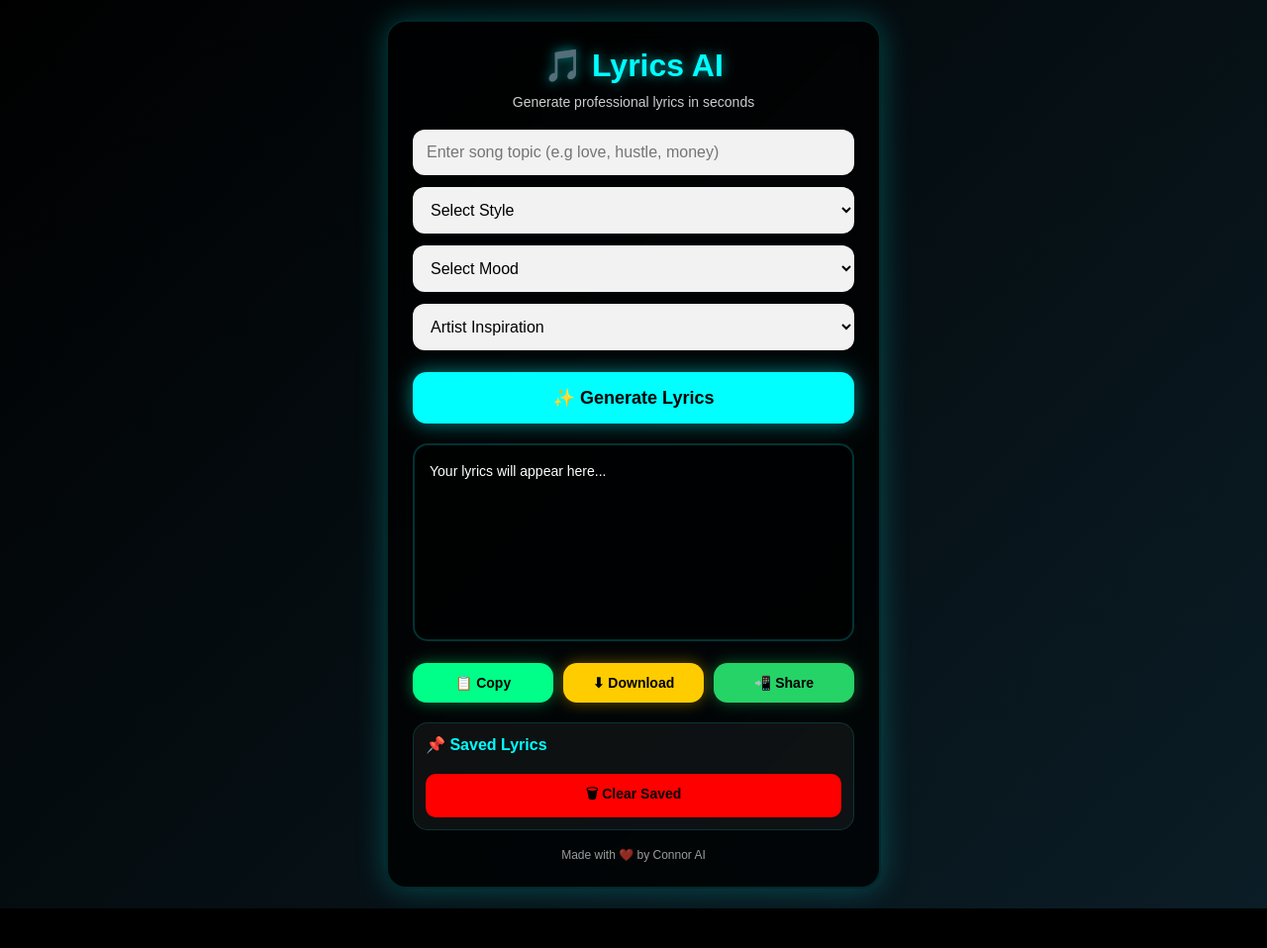
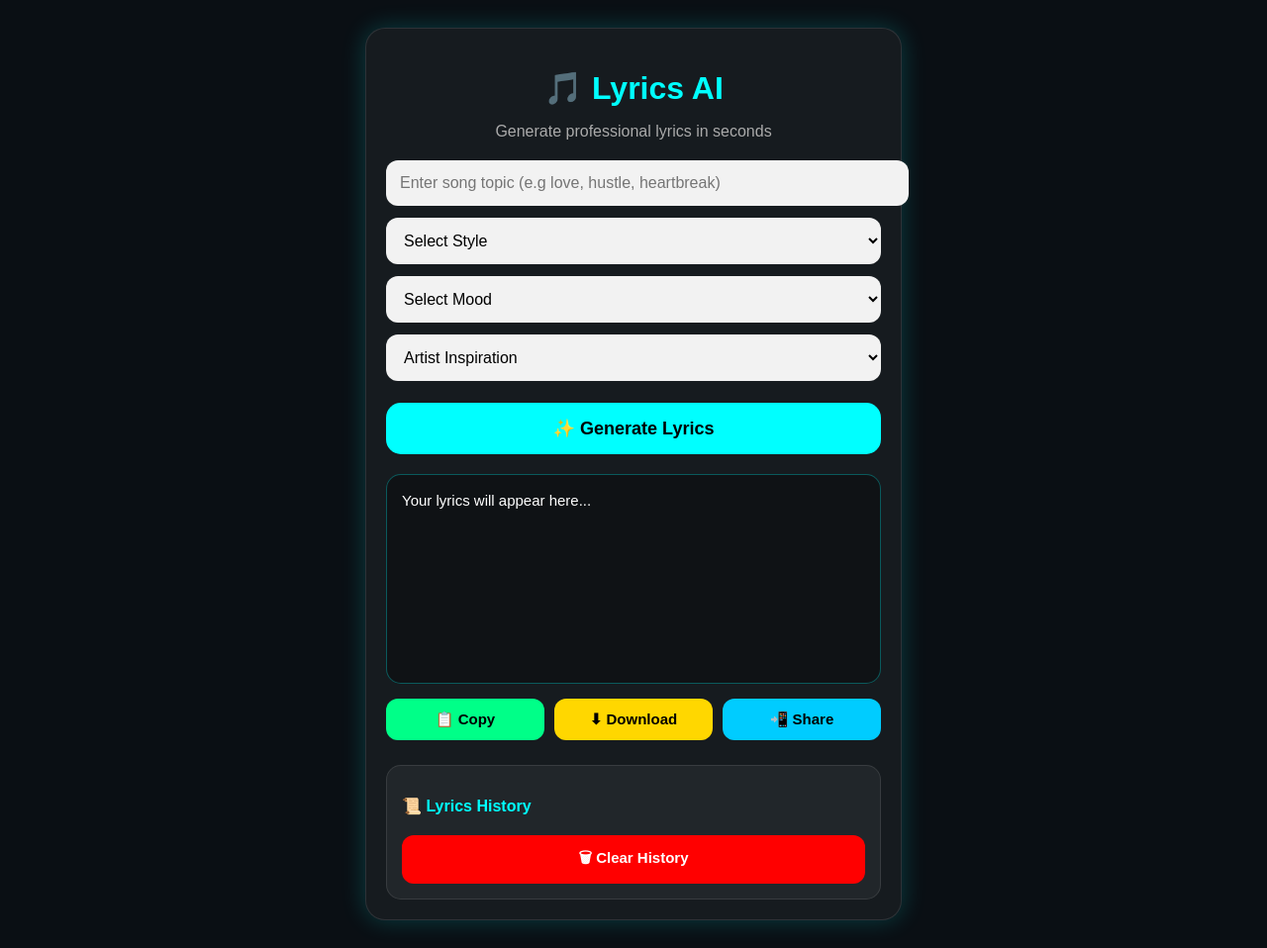
Before and after one commit to connormonday325-sketch/lyrics_generator, a Flask app: page / in a window 1280 px wide. Shown: the whole page at 99% size. Before the commit the page ends 918 px from the top, so only its background shows below. Run offline with Flask 3, Linux system fonts and the light colour scheme.

Commit message:
Update index.html

```diff
--- a/templates/index.html
+++ b/templates/index.html
@@ -3,60 +3,49 @@
 <head>
   <meta charset="UTF-8" />
   <meta name="viewport" content="width=device-width, initial-scale=1.0" />
-  <title>Lyrics Generator AI</title>
+  <title>Lyrics AI</title>
 
   <style>
-    * {
-      margin: 0;
-      padding: 0;
-      box-sizing: border-box;
+    body {
       font-family: Arial, sans-serif;
-    }
-
-    body {
-      background: linear-gradient(135deg, #000000, #0b1d26);
-      min-height: 100vh;
+      background: #0a0f14;
+      color: white;
       display: flex;
       justify-content: center;
-      align-items: center;
       padding: 20px;
-      color: white;
     }
 
     .container {
       width: 100%;
       max-width: 500px;
-      background: rgba(0, 0, 0, 0.75);
+      background: rgba(255, 255, 255, 0.05);
+      padding: 20px;
       border-radius: 20px;
-      padding: 25px;
-      box-shadow: 0 0 30px rgba(0, 255, 255, 0.25);
-      border: 2px solid rgba(0, 255, 255, 0.15);
-      backdrop-filter: blur(12px);
+      border: 1px solid rgba(255, 255, 255, 0.1);
+      box-shadow: 0px 0px 25px rgba(0, 255, 255, 0.2);
     }
 
     h1 {
       text-align: center;
       font-size: 32px;
-      margin-bottom: 10px;
       color: cyan;
-      text-shadow: 0 0 12px rgba(0, 255, 255, 0.6);
+      margin-bottom: 5px;
     }
 
-    .subtitle {
+    p {
       text-align: center;
-      font-size: 14px;
-      opacity: 0.8;
+      color: #aaa;
       margin-bottom: 20px;
     }
 
     input, select {
       width: 100%;
       padding: 14px;
+      margin-bottom: 12px;
       border-radius: 12px;
       border: none;
-      margin-bottom: 12px;
+      outline: none;
       font-size: 16px;
-      outline: none;
       background: #f2f2f2;
     }
 
@@ -64,113 +53,101 @@
       width: 100%;
       padding: 15px;
       border: none;
-      border-radius: 14px;
+      border-radius: 15px;
       font-size: 18px;
       font-weight: bold;
       cursor: pointer;
+      transition: 0.3s;
+    }
+
+    #generateBtn {
       background: cyan;
       color: black;
       margin-top: 10px;
-      transition: 0.3s ease;
-      box-shadow: 0 0 20px rgba(0, 255, 255, 0.5);
     }
 
-    button:hover {
-      transform: scale(1.03);
-      background: #00f7ff;
+    #generateBtn:hover {
+      background: #00bcbc;
     }
 
     .output-box {
       margin-top: 20px;
       padding: 15px;
+      min-height: 180px;
       border-radius: 15px;
-      border: 2px solid rgba(0, 255, 255, 0.2);
-      background: rgba(0, 0, 0, 0.6);
-      min-height: 200px;
-      font-size: 14px;
+      border: 1px solid rgba(0, 255, 255, 0.3);
+      background: rgba(0, 0, 0, 0.3);
       white-space: pre-wrap;
-      overflow-y: auto;
-      max-height: 350px;
-      line-height: 1.6;
+      font-size: 15px;
+      line-height: 1.5;
     }
 
-    .actions {
+    .btn-row {
       display: flex;
       gap: 10px;
-      margin-top: 12px;
+      margin-top: 15px;
     }
 
-    .actions button {
+    .btn-row button {
       flex: 1;
-      font-size: 14px;
+      font-size: 15px;
       padding: 12px;
+      border-radius: 12px;
     }
 
-    .copyBtn {
+    #copyBtn {
       background: #00ff88;
-      box-shadow: 0 0 15px rgba(0, 255, 136, 0.4);
+      color: black;
     }
 
-    .downloadBtn {
-      background: #ffcc00;
-      box-shadow: 0 0 15px rgba(255, 204, 0, 0.4);
+    #downloadBtn {
+      background: gold;
+      color: black;
     }
 
-    .shareBtn {
-      background: #25d366;
-      box-shadow: 0 0 15px rgba(37, 211, 102, 0.4);
+    #shareBtn {
+      background: #00ccff;
+      color: black;
     }
 
-    .historyBox {
-      margin-top: 20px;
-      padding: 12px;
+    .history-box {
+      margin-top: 25px;
+      padding: 15px;
       border-radius: 15px;
       background: rgba(255, 255, 255, 0.05);
-      border: 1px solid rgba(0, 255, 255, 0.15);
+      border: 1px solid rgba(255, 255, 255, 0.1);
     }
 
-    .historyBox h3 {
+    .history-box h3 {
+      margin-bottom: 10px;
       font-size: 16px;
-      margin-bottom: 10px;
       color: cyan;
     }
 
     .historyItem {
+      background: rgba(0, 0, 0, 0.3);
       padding: 10px;
-      border-radius: 10px;
+      border-radius: 12px;
       margin-bottom: 8px;
-      background: rgba(0, 0, 0, 0.4);
-      font-size: 13px;
       cursor: pointer;
-      border: 1px solid rgba(255, 255, 255, 0.05);
+      font-size: 14px;
     }
 
     .historyItem:hover {
-      border: 1px solid cyan;
+      background: rgba(0, 0, 0, 0.6);
     }
 
-    .clearBtn {
+    #clearHistoryBtn {
       background: red;
+      color: white;
+      font-size: 15px;
+      padding: 12px;
       margin-top: 10px;
-      font-size: 14px;
-      padding: 10px;
-      border-radius: 10px;
-      box-shadow: none;
+      border-radius: 12px;
     }
 
-    .footer {
-      text-align: center;
-      font-size: 12px;
-      margin-top: 18px;
-      opacity: 0.6;
-    }
-
-    .loading {
-      text-align: center;
-      margin-top: 12px;
-      font-size: 14px;
-      opacity: 0.8;
-      display: none;
+    #clearHistoryBtn:hover {
+      background: darkred;
     }
   </style>
 </head>
@@ -178,161 +155,68 @@
 <body>
   <div class="container">
     <h1>🎵 Lyrics AI</h1>
-    <p class="subtitle">Generate professional lyrics in seconds</p>
+    <p>Generate professional lyrics in seconds</p>
 
-    <input type="text" id="topic" placeholder="Enter song topic (e.g love, hustle, money)" />
+    <input type="text" id="topic" placeholder="Enter song topic (e.g love, hustle, heartbreak)" />
 
     <select id="style">
       <option value="">Select Style</option>
       <option value="Afrobeats">Afrobeats</option>
-      <option value="Amapiano">Amapiano</option>
-      <option value="Trap">Trap</option>
-      <option value="Hip-Hop">Hip-Hop</option>
+      <option value="Rap">Rap</option>
+      <option value="Pop">Pop</option>
       <option value="Drill">Drill</option>
-      <option value="Pop">Pop</option>
-      <option value="RnB">RnB</option>
+      <option value="R&B">R&B</option>
       <option value="Gospel">Gospel</option>
-      <option value="Reggae">Reggae</option>
-      <option value="Dancehall">Dancehall</option>
     </select>
 
     <select id="mood">
       <option value="">Select Mood</option>
+      <option value="Motivational">Motivational</option>
       <option value="Happy">Happy</option>
       <option value="Sad">Sad</option>
       <option value="Romantic">Romantic</option>
-      <option value="Motivational">Motivational</option>
       <option value="Angry">Angry</option>
-      <option value="Party">Party</option>
+      <option value="Street">Street</option>
     </select>
 
     <select id="artist">
       <option value="">Artist Inspiration</option>
-      <option value="Burna Boy">Burna Boy</option>
       <option value="Wizkid">Wizkid</option>
       <option value="Davido">Davido</option>
-      <option value="Drake">Drake</option>
-      <option value="Lil Baby">Lil Baby</option>
+      <option value="Burna Boy">Burna Boy</option>
+      <option value="Omah Lay">Omah Lay</option>
       <option value="Asake">Asake</option>
-      <option value="Olamide">Olamide</option>
       <option value="Rema">Rema</option>
     </select>
 
-    <button onclick="generateLyrics()" id="generateBtn">✨ Generate Lyrics</button>
+    <button id="generateBtn">✨ Generate Lyrics</button>
 
-    <div class="loading" id="loading">⏳ Generating lyrics... please wait</div>
+    <div id="output" class="output-box">Your lyrics will appear here...</div>
 
-    <div class="output-box" id="output">Your lyrics will appear here...</div>
-
-    <div class="actions">
-      <button class="copyBtn" onclick="copyLyrics()">📋 Copy</button>
-      <button class="downloadBtn" onclick="downloadLyrics()">⬇ Download</button>
-      <button class="shareBtn" onclick="shareWhatsApp()">📲 Share</button>
+    <div class="btn-row">
+      <button id="copyBtn">📋 Copy</button>
+      <button id="downloadBtn">⬇ Download</button>
+      <button id="shareBtn">📲 Share</button>
     </div>
 
-    <div class="historyBox">
-      <h3>📌 Saved Lyrics</h3>
-      <div id="history"></div>
-      <button class="clearBtn" onclick="clearHistory()">🗑 Clear Saved</button>
+    <div class="history-box">
+      <h3>📜 Lyrics History</h3>
+      <div id="historyList"></div>
+      <button id="clearHistoryBtn">🗑 Clear History</button>
     </div>
-
-    <p class="footer">Made with ❤️ by Connor AI</p>
   </div>
 
   <script>
-    let generatedLyrics = "";
+    const output = document.getElementById("output");
+    const historyList = document.getElementById("historyList");
 
-    function typeLyrics(text, element) {
-      element.innerText = "";
-      let i = 0;
+    function saveToHistory(lyrics) {
+      let history = JSON.parse(localStorage.getItem("lyricsHistory")) || [];
+      history.unshift(lyrics);
 
-      const interval = setInterval(() => {
-        element.innerText += text.charAt(i);
-        i++;
-
-        element.scrollTop = element.scrollHeight;
-
-        if (i >= text.length) {
-          clearInterval(interval);
-        }
-      }, 15);
-    }
-
-    async function generateLyrics() {
-      const topic = document.getElementById("topic").value;
-      const style = document.getElementById("style").value;
-      const mood = document.getElementById("mood").value;
-      const artist = document.getElementById("artist").value;
-
-      const output = document.getElementById("output");
-      const loading = document.getElementById("loading");
-      const generateBtn = document.getElementById("generateBtn");
-
-      if (!topic || !style || !mood) {
-        output.innerText = "❌ Please enter Topic, Style, and Mood.";
-        return;
+      if (history.length > 10) {
+        history.pop();
       }
-
-      loading.style.display = "block";
-      generateBtn.disabled = true;
-      generateBtn.innerText = "Generating...";
-
-      try {
-        const response = await fetch("/generate", {
-          method: "POST",
-          headers: {
-            "Content-Type": "application/json",
-          },
-          body: JSON.stringify({ topic, style, mood, artist }),
-        });
-
-        const data = await response.json();
-
-        if (data.lyrics) {
-          generatedLyrics = data.lyrics;
-          typeLyrics(data.lyrics, output);
-          saveToHistory(data.lyrics);
-        } else {
-          output.innerText = "❌ Something went wrong!";
-        }
-      } catch (error) {
-        output.innerText = "❌ Error connecting to server!";
-      }
-
-      loading.style.display = "none";
-      generateBtn.disabled = false;
-      generateBtn.innerText = "✨ Generate Lyrics";
-    }
-
-    function copyLyrics() {
-      if (!generatedLyrics) return alert("No lyrics to copy!");
-
-      navigator.clipboard.writeText(generatedLyrics);
-      alert("✅ Lyrics copied!");
-    }
-
-    function downloadLyrics() {
-      if (!generatedLyrics) return alert("No lyrics to download!");
-
-      const blob = new Blob([generatedLyrics], { type: "text/plain" });
-      const link = document.createElement("a");
-      link.href = URL.createObjectURL(blob);
-      link.download = "lyrics.txt";
-      link.click();
-    }
-
-    function shareWhatsApp() {
-      if (!generatedLyrics) return alert("No lyrics to share!");
-
-      const whatsappUrl = `https://wa.me/?text=${encodeURIComponent(generatedLyrics)}`;
-      window.open(whatsappUrl, "_blank");
-    }
-
-    function saveToHistory(text) {
-      let history = JSON.parse(localStorage.getItem("lyricsHistory")) || [];
-      history.unshift(text);
-
-      if (history.length > 5) history.pop();
 
       localStorage.setItem("lyricsHistory", JSON.stringify(history));
       loadHistory();
@@ -340,33 +224,92 @@
 
     function loadHistory() {
       let history = JSON.parse(localStorage.getItem("lyricsHistory")) || [];
-      const historyDiv = document.getElementById("history");
-
-      historyDiv.innerHTML = "";
+      historyList.innerHTML = "";
 
       history.forEach((item, index) => {
         const div = document.createElement("div");
         div.className = "historyItem";
         div.innerText = "Lyrics " + (index + 1) + " (Tap to open)";
         div.onclick = () => {
-          generatedLyrics = item;
-          document.getElementById("output").innerText = item;
+          output.innerText = item;
         };
-        historyDiv.appendChild(div);
+        historyList.appendChild(div);
       });
     }
 
     function clearHistory() {
       localStorage.removeItem("lyricsHistory");
       loadHistory();
-      alert("🗑 History cleared!");
+      alert("History cleared!");
     }
 
+    document.getElementById("clearHistoryBtn").addEventListener("click", clearHistory);
+
+    document.getElementById("generateBtn").addEventListener("click", async () => {
+      const topic = document.getElementById("topic").value.trim();
+      const style = document.getElementById("style").value;
+      const mood = document.getElementById("mood").value;
+      const artist = document.getElementById("artist").value;
+
+      if (!topic) {
+        alert("Please enter a topic!");
+        return;
+      }
+
+      output.innerText = "Generating lyrics... please wait...";
+
+      try {
+        const response = await fetch("/generate", {
+          method: "POST",
+          headers: { "Content-Type": "application/json" },
+          body: JSON.stringify({ topic, style, mood, artist })
+        });
+
+        const data = await response.json();
+
+        if (data.lyrics) {
+          output.innerText = data.lyrics;
+          saveToHistory(data.lyrics);
+        } else {
+          output.innerText = "Error: No lyrics returned.";
+        }
+      } catch (error) {
+        output.innerText = "Error generating lyrics. Please try again.";
+      }
+    });
+
+    document.getElementById("copyBtn").addEventListener("click", () => {
+      navigator.clipboard.writeText(output.innerText);
+      alert("Lyrics copied!");
+    });
+
+    document.getElementById("downloadBtn").addEventListener("click", () => {
+      const text = output.innerText;
+      const blob = new Blob([text], { type: "text/plain" });
+      const url = URL.createObjectURL(blob);
+
+      const a = document.createElement("a");
+      a.href = url;
+      a.download = "lyrics.txt";
+      a.click();
+
+      URL.revokeObjectURL(url);
+    });
+
+    document.getElementById("shareBtn").addEventListener("click", async () => {
+      const text = output.innerText;
+
+      if (navigator.share) {
+        await navigator.share({
+          title: "Lyrics AI",
+          text: text
+        });
+      } else {
+        alert("Sharing not supported on this device.");
+      }
+    });
+
     loadHistory();
-    const topic = document.getElementById("topic").value;
-const style = document.getElementById("style").value;
-const mood = document.getElementById("mood").value;
-const artist = document.getElementById("artist").value;
   </script>
 </body>
-                                           </html>
+        </html>
```
